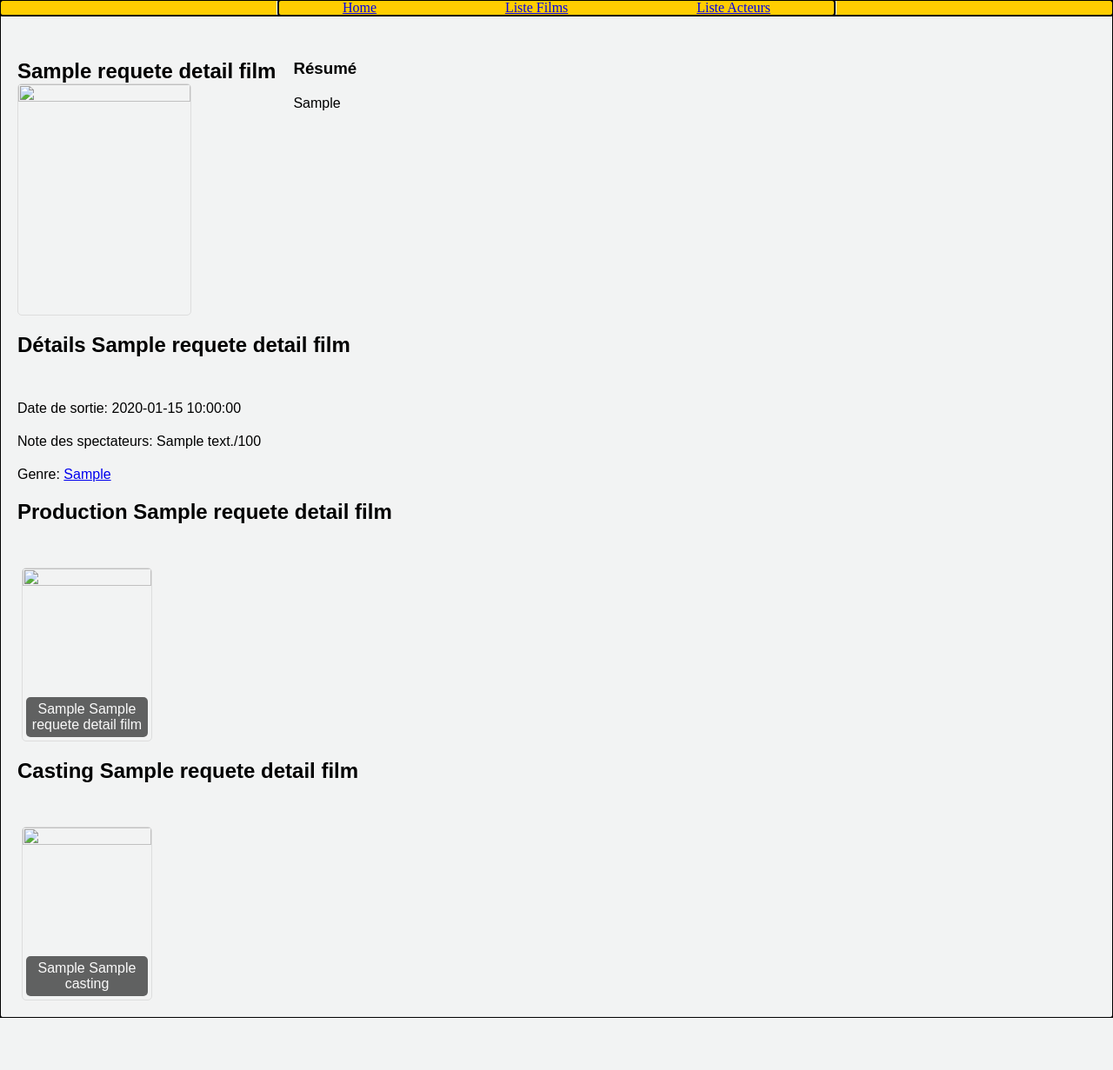
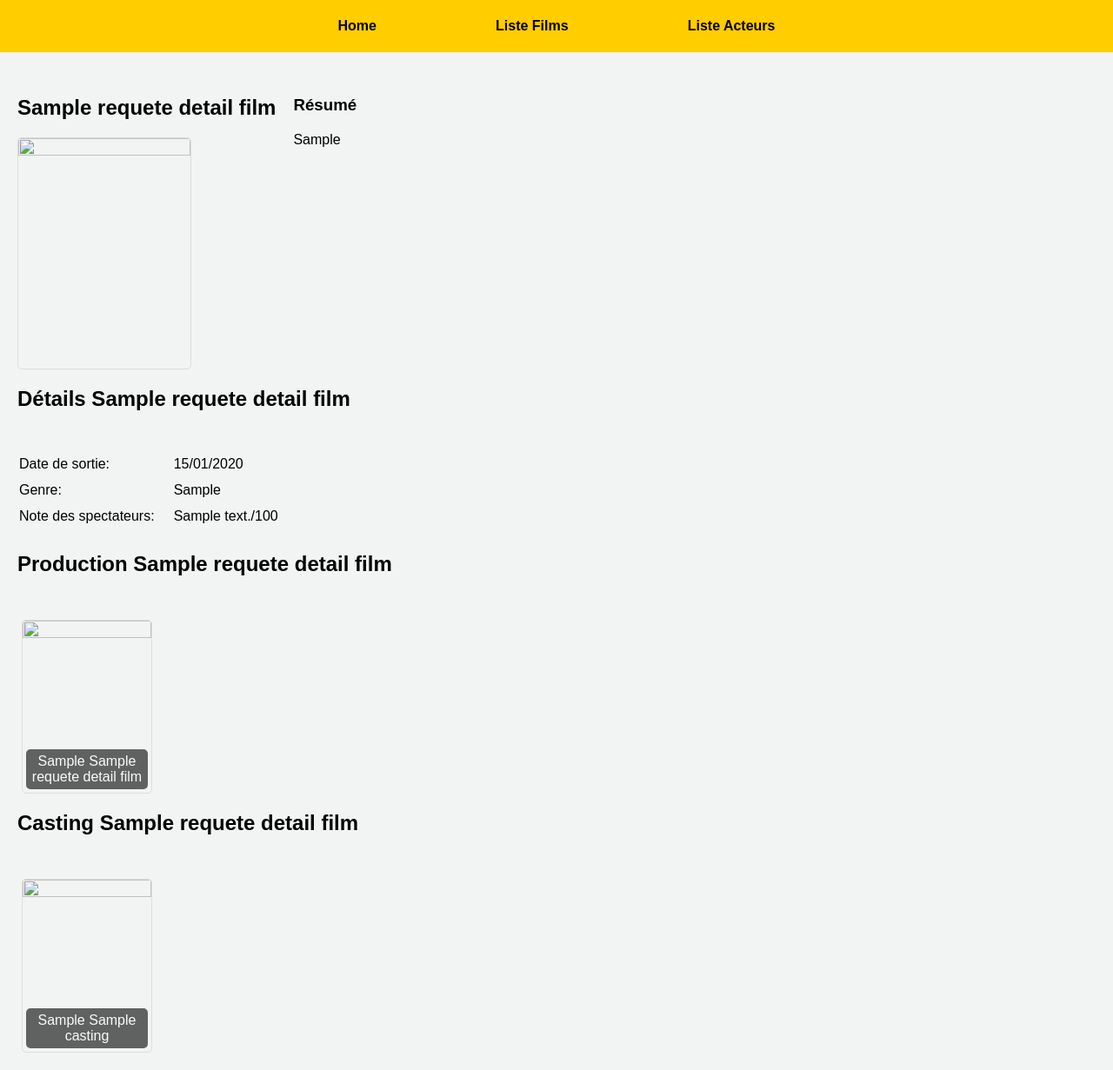
Before and after one commit to Loic-1/Exo-SQL-Cinema, a PHP site: template view/detailFilm.php in a window 1280 px wide. Shown: the whole page at 87% size. Before the commit the page ends 1171 px from the top, so only its background shows below. Run offline with PHP 8.4, Linux system fonts and the light colour scheme; the template is opened without the code that fills it: most values are stand-ins (such as "Sample title", 1, 10 or a date in 2020).

Commit message:
CCS presque fini

```diff
--- a/public/css/style.css
+++ b/public/css/style.css
@@ -16,13 +16,32 @@
 
   display: flex;
   justify-content: center;
+
+  height: 60px;
+
+  font-family: var(--main-font-family);
+  font-weight: bold;
+}
+
+.main_header a {
+  color: black;
+  text-decoration: none;
+}
+
+.main_header a:hover {
+  text-decoration: underline;
 }
 
 .main_header_nav {
   width: 50%;
+
+  display: flex;
+  align-items: center;
+  justify-content: center;
 }
 
 .main_header_nav ul {
+  width: 100%;
   display: flex;
   justify-content: space-around;
 }
@@ -168,6 +187,10 @@
 
 /*detailActeur.php*/
 
+.main_acteur h2{
+  margin-bottom: 20px;
+}
+
 .acteur_cont {
   padding: 50px 20px 20px 20px;
   display: flex;
@@ -211,7 +234,8 @@
 
 /*detailFilm.php*/
 
-.film_cont, .detail_cont {
+.film_cont,
+.detail_cont {
   padding: 50px 20px 20px 20px;
   display: flex;
   gap: 20px;
@@ -219,6 +243,9 @@
   font-family: var(--main-font-family);
 }
 
+.main_film h2 {
+  margin-bottom: 20px;
+}
 
 .affiche_film {
   aspect-ratio: 3/4;
@@ -252,18 +279,35 @@
   font-family: var(--main-font-family);
 }
 
-.detail_cont{
+.detail_cont {
   display: flex;
   flex-direction: column;
   gap: 20px;
 }
 
+.detail_cont a {
+  color: black;
+  text-decoration: none;
+}
+
+.detail_cont a:hover {
+  text-decoration: underline;
+}
+
+.detail_cont table {
+  width: fit-content;
+}
+
+.detail_cont td {
+  padding-right: 20px;
+  padding-bottom: 10px;
+}
 
 /*TMP*/
 
-.main_header,
+/* .main_header,
 .body,
 .main_header_nav,
 .figure {
   outline: auto;
-}
+} */
--- a/view/default.php
+++ b/view/default.php
@@ -38,9 +38,13 @@
         Inscrivez-vous dès aujourd'hui et recevez notre newsletter mensuelle pour ne rien manquer de l'actualité de notre cinéma et des films à venir.
     </p>
     <a href="#">S'inscrire</a>
+
+
+
+    <!-- <br><br><br><br><br><br><br><br><br><br><br><br><br><br><br><br><br><br><br><br><br><br><br><br><br><br><br><br><br><br><br><br><br><br><br><br><br><br><br><br><br><br><br><br><br><br><br><br><br><br><br><br><br><br><br><br><br><br><br><br><br><br><br><br><br><br><br><br><br><br><br><br><br><br><br><br><br><br><br><br><br><br><br><br><br><br><br><br><br><br><br><br><br><br><br><br><br><br><br><br> -->
 </section>
 
 <?php
-$titre = "Home";
+$titre = "Accueil";
 $contenu = ob_get_clean();
 require "view/template.php";
--- a/view/detailFilm.php
+++ b/view/detailFilm.php
@@ -22,9 +22,23 @@
 <h2 class="enonce_film">Détails <?= $film["titre_film"] ?></h2>
 
 <div class="detail_cont">
-    <p>Date de sortie: <?= $film["date_sortie_film"] ?></p>
-    <p>Note des spectateurs: <?= $film["note_film"] ?>/100</p>
-    <p>Genre: <a href="index.php?action=listFilmsGenre&id=<?= $film["id_genre"] ?>"><?= $film["libelle_genre"] ?></a></p>
+    <table>
+        <tr>
+            <td>Date de sortie: </td>
+            <td><?= date("d/m/Y", strtotime($film["date_sortie_film"]))   ?></p>
+        </tr>
+        </tr>
+        <tr>
+            <td>Genre: </td>
+            <td><a href="index.php?action=listFilmsGenre&id=<?= $film["id_genre"] ?>"><?= $film["libelle_genre"] ?></a></p>
+        </tr>
+        </tr>
+        <tr>
+            <td>Note des spectateurs: </td>
+            <td><?= $film["note_film"] ?>/100</p>
+        </tr>
+        </tr>
+    </table>
 </div>
 
 <h2 class="enonce_film">Production <?= $film["titre_film"] ?></h2>
```
Lines whose indentation alone changed are shown as unchanged.
